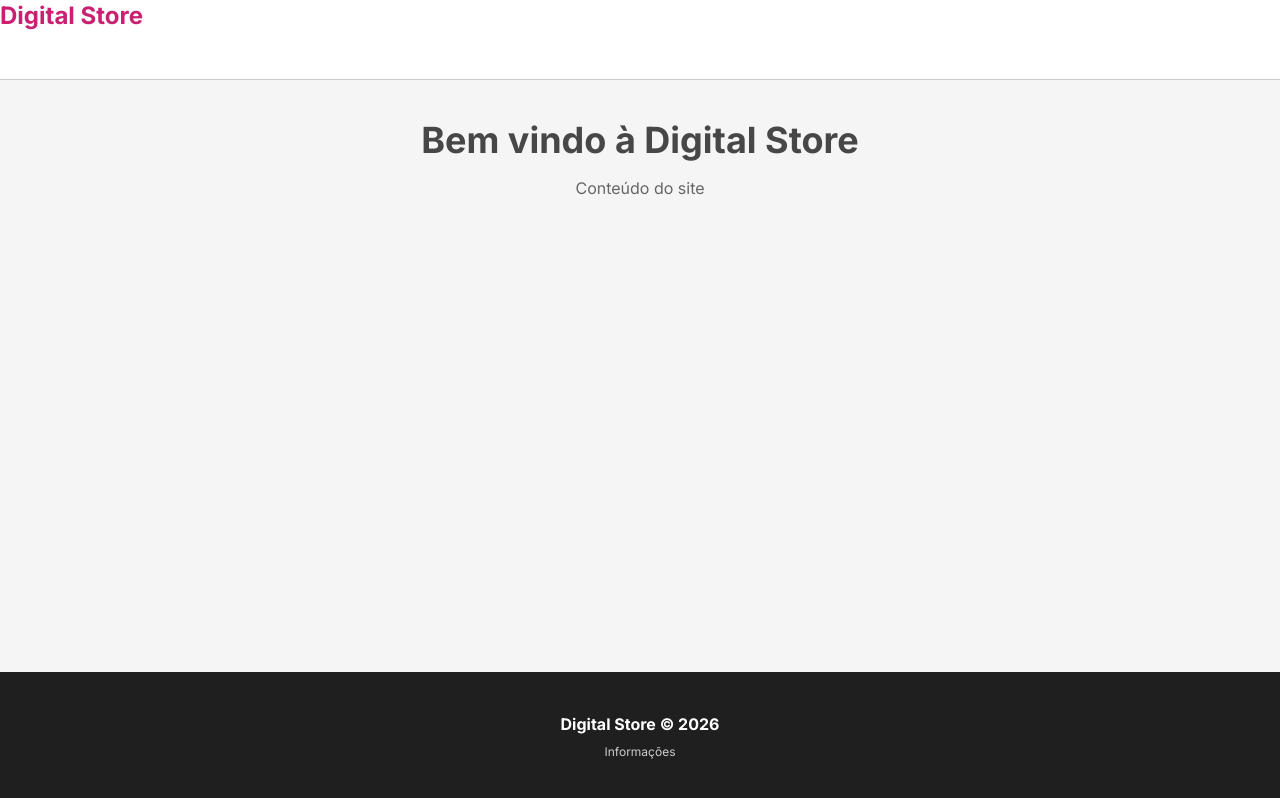
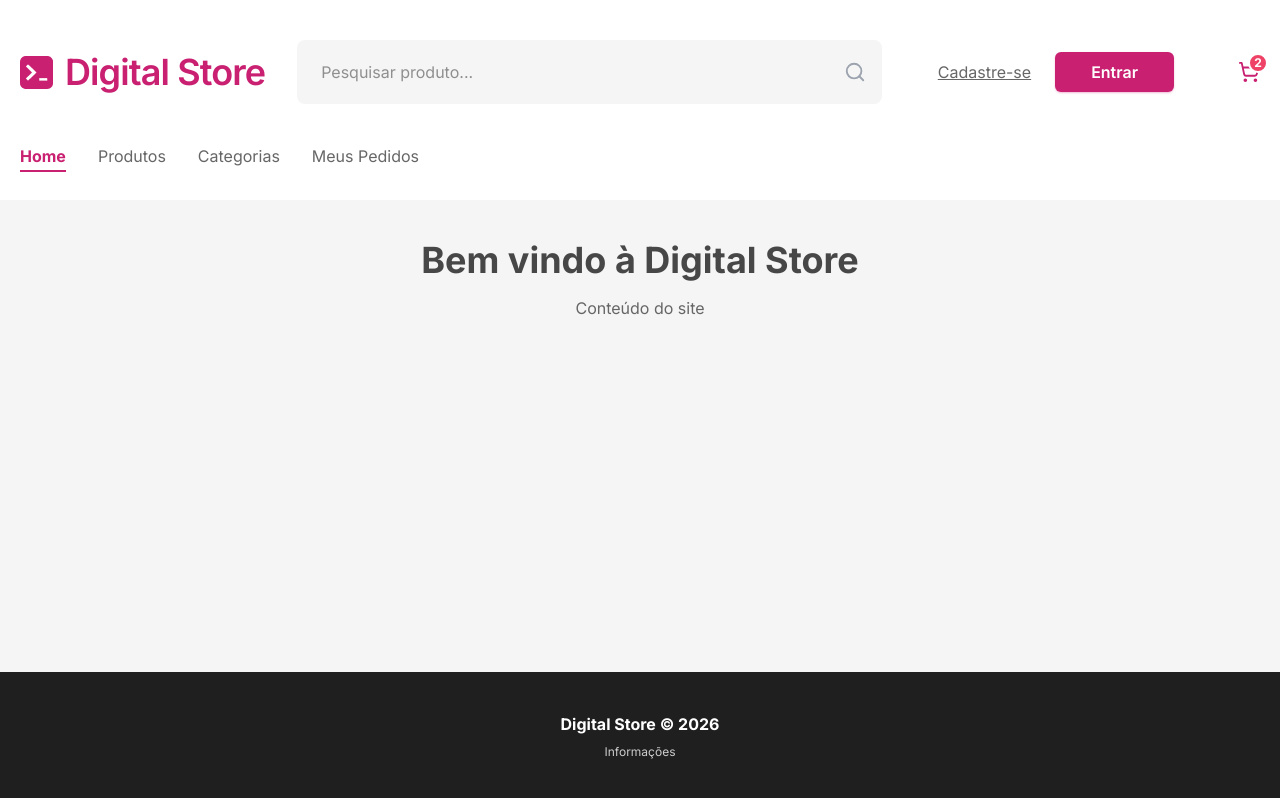
Before and after one commit to tresharts/digital-store, a React (Vite) app: page / in a window 1280 px wide. Built offline with nearby package versions, Linux system fonts and the light colour scheme.

Commit message:
feat: Header completo

```diff
--- a/src/components/Header.tsx
+++ b/src/components/Header.tsx
@@ -1,7 +1,96 @@
+import { Search, ShoppingCart } from "lucide-react"
+import { Link, NavLink } from "react-router-dom"
+import Logo from '../assets/logo.png'
+
 export const Header = () => {
   return (
-    <header className="bg-white border-b border-light-gray-2 w-full h-20 flex">
-      <h1 className="text-primary font-bold text-2xl">Digital Store</h1>
+    <header className="bg-white w-full">
+      <div className="container mx-auto px-5 flex items-center justify-between gap-8 mt-10">
+        <Link to="/" className="text-3xl text-primary flex items-center gap-2">
+          <img src={Logo} alt="Logo" />
+          <span className="text-primary font-semibold text-4xl tracking-tight hidden sm:block ml-1">
+            Digital Store
+          </span>
+        </Link>
+
+        <div className="flex-grow relative hidden md:block max-w-4xl">
+          <input
+            type="text"
+            placeholder="Pesquisar produto..."
+            className="w-full bg-light-gray rounded-lg py-5 px-6 pr-12 text-dark-gray-3 outline-none focus:ring-2 focus:ring-primary/20 transition-all placeholder:text-light-gray-3"
+          />
+          <button className="absolute right-4 top-1/2 -translate-y-1/2 text-gray-400 hover:text-primary transition-colors">
+            <Search size={22}/>
+          </button>
+        </div>
+
+        <div className="flex items-center gap-6 ml-6">
+          <Link to="/cadastro" className="text-dark-gray-3 underline text-md sm:block hover:text-primary transition-colors">
+            Cadastre-se
+          </Link>
+
+          <Link to="/login">
+            <button className="bg-primary text-white px-9 py-2 rounded-md font-semibold hover:bg-primary-dark transition-colors text-md shadow-sm shadow-primary/30">
+              Entrar
+            </button>
+          </Link>
+
+          <button className="relative text-primary hover:text-primary-dark transition-colors ml-10">
+            <ShoppingCart size={22} />
+            <span className="absolute -top-2 -right-2 bg-destructive text-white text-[12px] font-bold rounded-full w-5 h-5 flex items-center justify-center border-2 border-white">
+              2
+            </span>
+          </button>
+        </div>
+      </div>
+
+      <nav className="container mx-auto px-5 pb-8 pt-10">
+        <ul className="flex gap-8 text-base">
+          <li>
+            <NavLink
+              to="/"
+              className={({ isActive }) =>
+                isActive ? "text-primary font-bold border-b-2 border-primary pb-1" : "text-dark-gray-3 hover:text-primary transition-colors"
+              }
+            >
+              Home
+            </NavLink>
+          </li>
+
+          <li>
+            <NavLink
+              to="/produtos"
+              className={({ isActive }) =>
+                isActive ? "text-primary font-bold border-b-2 border-primary pb-1" : "text-dark-gray-3 hover:text-primary transition-colors"
+              }
+            >
+              Produtos
+            </NavLink>
+          </li>
+
+          <li>
+            <NavLink
+              to="/categorias"
+              className={({ isActive }) =>
+                isActive ? "text-primary font-bold border-b-2 border-primary pb-1" : "text-dark-gray-3 hover:text-primary transition-colors"
+              }
+            >
+              Categorias
+            </NavLink>
+          </li>
+
+          <li>
+            <NavLink
+              to="/meus-pedidos"
+              className={({ isActive }) =>
+                isActive ? "text-primary font-bold border-b-2 border-primary pb-1" : "text-dark-gray-3 hover:text-primary transition-colors"
+              }
+            >
+              Meus Pedidos
+            </NavLink>
+          </li>
+        </ul>
+      </nav>
     </header>
   )
 }
```
Also changed, not shown: src/assets/logo.png (added).
